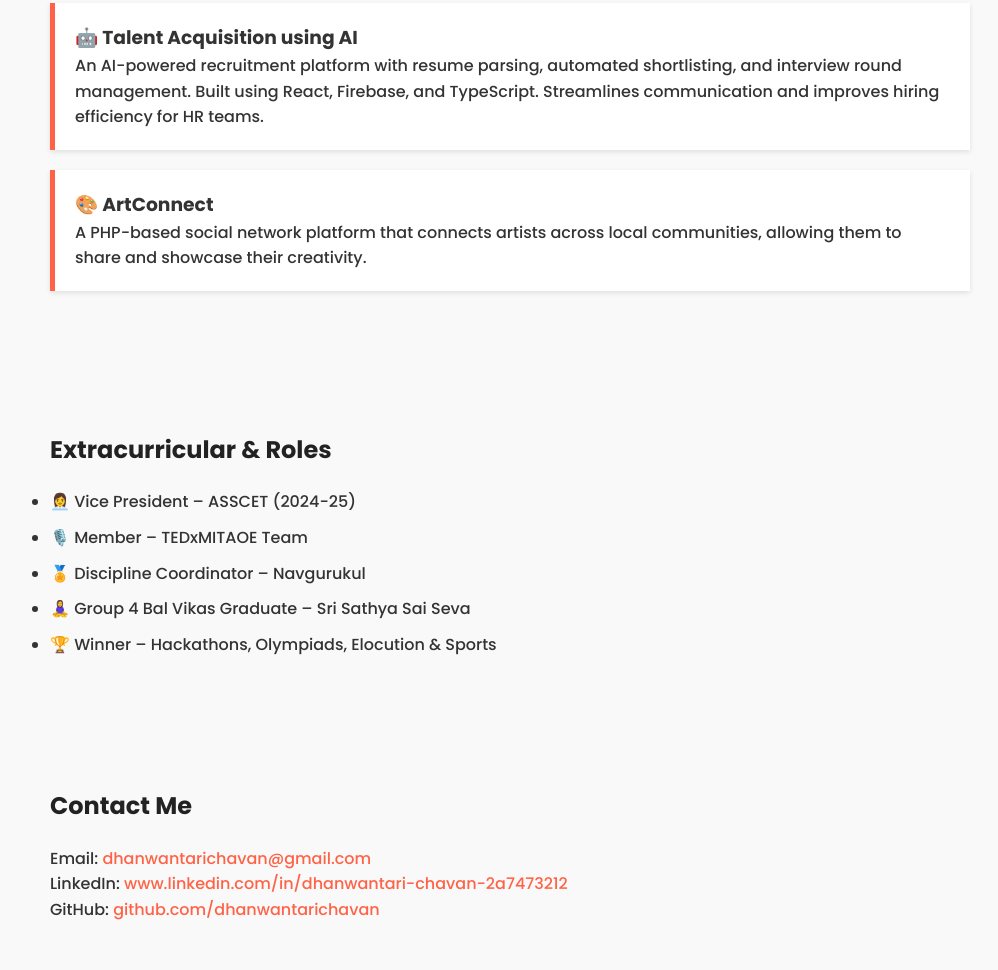
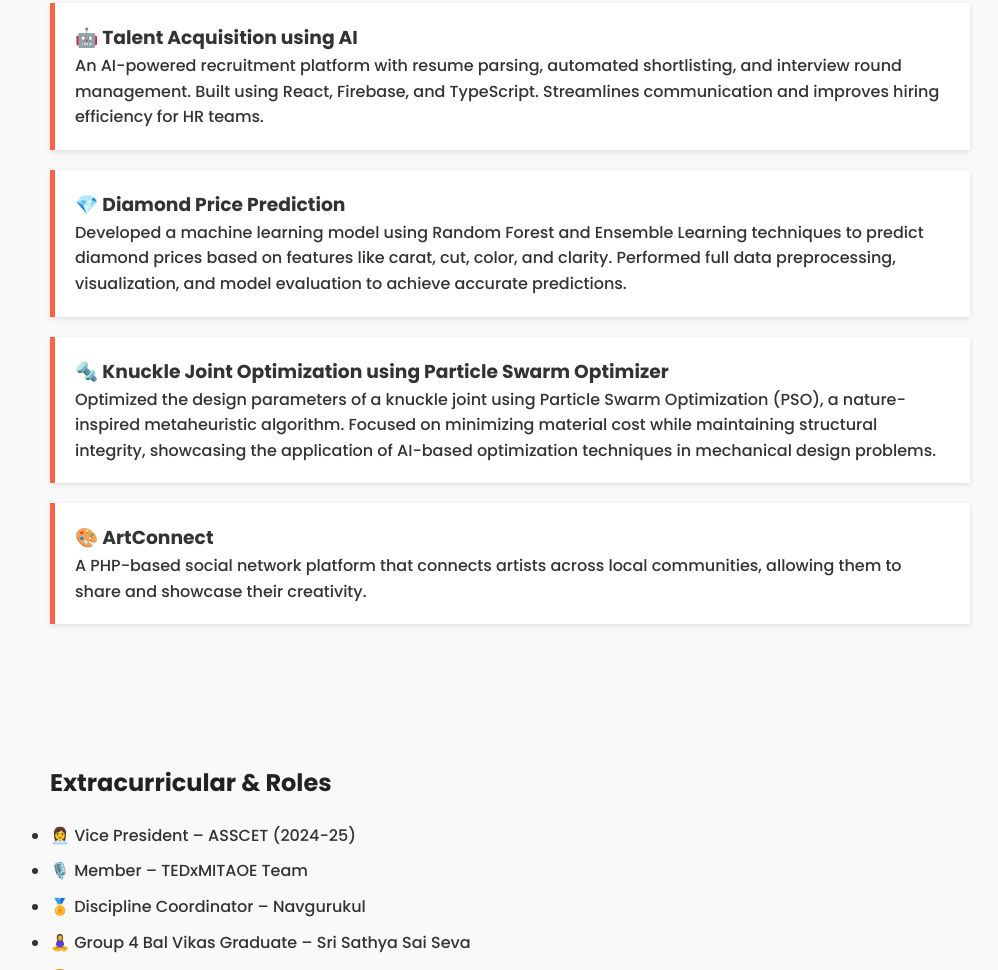
Before and after one commit to DhanwantariChavan/portfolio, a plain HTML site: page index.html in a window 1280 px wide. Shown: the part 1741-2711 px from the top of the page, without its empty margins (130-1128 px from the left). Drawn offline with Linux system fonts and the light colour scheme.

Commit message:
Update index.html

```diff
--- a/index.html
+++ b/index.html
@@ -66,6 +66,16 @@
     <p>An AI-powered recruitment platform with resume parsing, automated shortlisting, and interview round management. Built using React, Firebase, and TypeScript. Streamlines communication and improves hiring efficiency for HR teams.</p>
   </div>
 
+    <div class="card">
+    <h3>💎 Diamond Price Prediction</h3>
+    <p>Developed a machine learning model using Random Forest and Ensemble Learning techniques to predict diamond prices based on features like carat, cut, color, and clarity. Performed full data preprocessing, visualization, and model evaluation to achieve accurate predictions.</p>
+  </div>
+
+  <div class="card">
+    <h3>🔩 Knuckle Joint Optimization using Particle Swarm Optimizer</h3>
+    <p>Optimized the design parameters of a knuckle joint using Particle Swarm Optimization (PSO), a nature-inspired metaheuristic algorithm. Focused on minimizing material cost while maintaining structural integrity, showcasing the application of AI-based optimization techniques in mechanical design problems.</p>
+  </div>
+
   <div class="card">
     <h3>🎨 ArtConnect</h3>
     <p>A PHP-based social network platform that connects artists across local communities, allowing them to share and showcase their creativity.</p>
```
